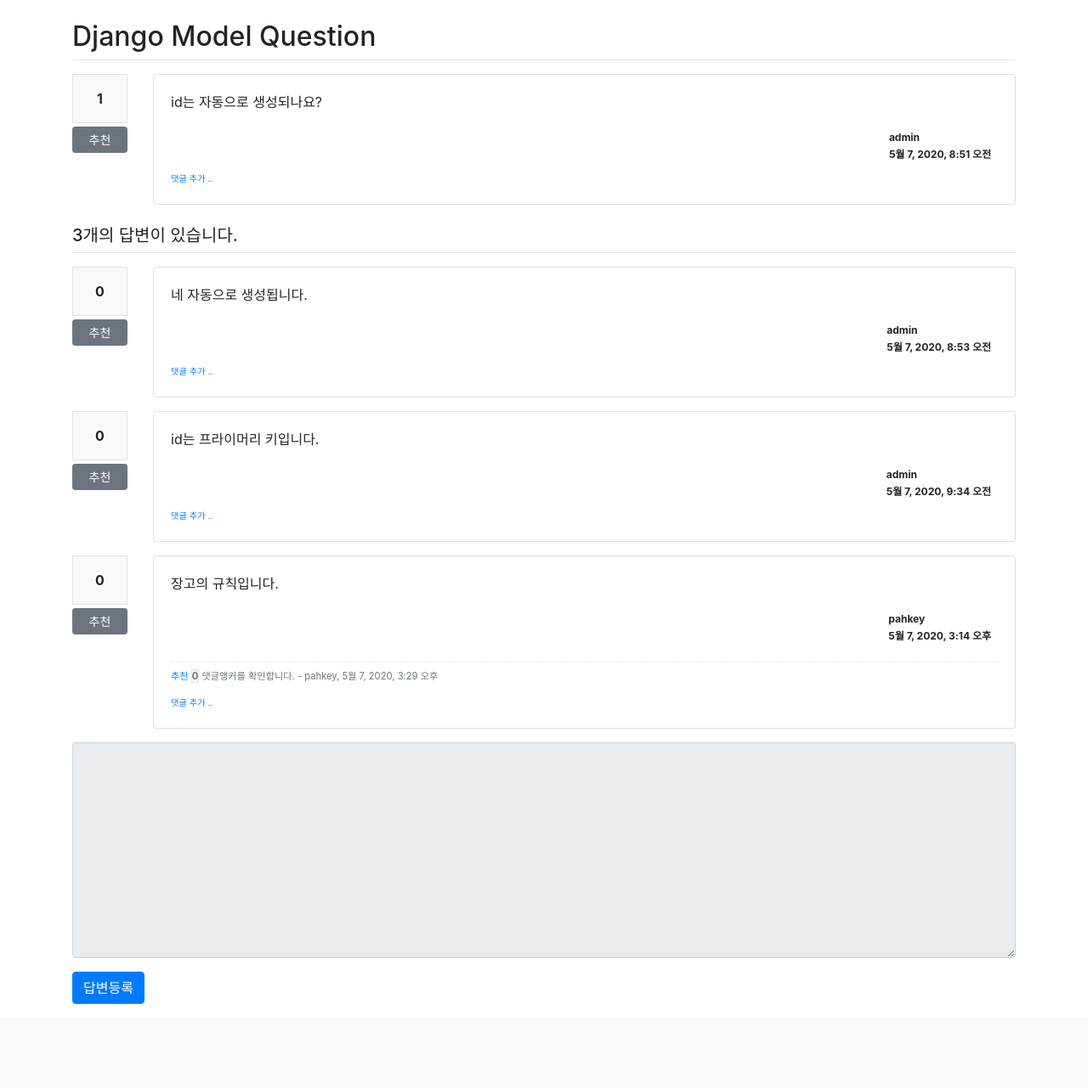
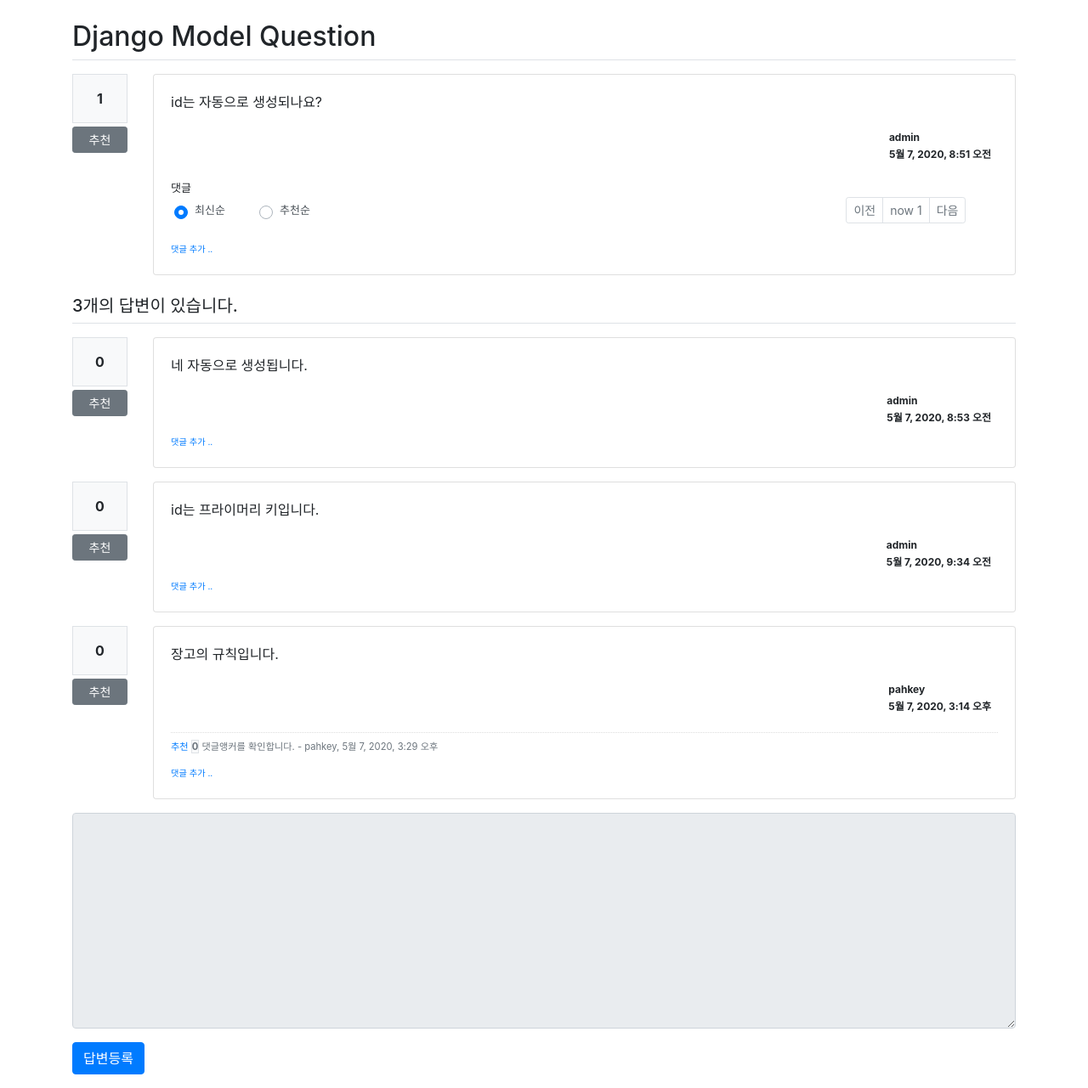
Before and after one commit to Honghyeonji/webserver-AD, a Django app: page /pybo/2/ in a window 1280 px wide. Shown: the part 57-1338 px from the top of the page at 85% size. Before the commit the page ends 1239 px from the top, so only its background shows below. Run offline with Django 3.2, Linux system fonts and the light colour scheme; data comes from the database, SQL or seed files in the repository; both versions use the stored data as it was after the commit; parts of the project's set-up code (start-up, migrations or seed data) failed here and were passed over; some libraries are stand-ins or nearby versions.

Commit message:
feat: 댓글 페이징

```diff
--- a/djangobook-3-15/djangobook-3-15/pybo/views/base_views.py
+++ b/djangobook-3-15/djangobook-3-15/pybo/views/base_views.py
@@ -2,7 +2,7 @@
 from django.db.models import Q, Count
 from django.shortcuts import render, get_object_or_404
 
-from ..models import Question
+from ..models import Question, Comment
 
 
 def index(request):
@@ -44,5 +44,17 @@
     pybo 내용 출력
     """
     question = get_object_or_404(Question, pk=question_id)
-    context = {'question': question}
+
+    page=request.GET.get('page', '1')
+    so = request.GET.get('so', 'recent')
+
+    if so == 'recommend':
+        questionComment_list = Comment.objects.filter(Q(question = question_id)).annotate(num_voter = Count('voter')).order_by('-num_voter', '-create_date')
+    else:
+        questionComment_list = Comment.objects.filter(Q(question = question_id)).order_by('-create_date')
+
+    paginator = Paginator(questionComment_list, 10)
+    page_obj = paginator.get_page(page)
+
+    context = {'question': question, 'page': page, 'so':so, 'comments': page_obj}
     return render(request, 'pybo/question_detail.html', context)
--- a/djangobook-3-15/djangobook-3-15/templates/pybo/question_detail.html
+++ b/djangobook-3-15/djangobook-3-15/templates/pybo/question_detail.html
@@ -48,10 +48,46 @@
                            data-uri="{% url 'pybo:question_delete' question.id  %}">삭제</a>
                     </div>
                     {% endif %}
+                    <div class="mt-3" style='font-size: small'>댓글</div>
+                    <div class="row ml-1" sytle="width: 100%">
+                        <div class="custom-control custom-radio form-control so" style='width: 100px; border: none'>
+                            <input type="radio" id="customRadio1" name="customRadio" value="recent" class="custom-control-input" {% if so == 'recent' %}checked{% endif %}>
+                            <label class="custom-control-label" for="customRadio1" style='font-size: small'>최신순</label>
+                        </div>
+                        <div class="custom-control custom-radio form-control so" style='width: 100px; border: none; margin-right: 60%'>
+                            <input type="radio" id="customRadio2" name="customRadio" value="recommend" class="custom-control-input" {% if so == 'recommend' %}checked{% endif %}>
+                            <label class="custom-control-label" for="customRadio2" style='font-size: small'>추천순</label>
+                        </div>
+                        <div style="float: right; display: inline-block">
+                            <ul class="pagination justify-content-center pagination-sm">
+                                {% if comments.has_previous %}
+                                <li class="page-item">
+                                    <a class="page-link" data-page="{{ comments.previous_page_number }}" href="#">이전</a>
+                                </li>
+                                {% else %}
+                                <li class="page-item disabled">
+                                    <a class="page-link" tabindex="-1" aria-disabled="true" href="#">이전</a>
+                                </li>
+                                {% endif %}
+                                <li class="page-item disabled">
+                                    <a class="page-link" href="#" tabindex="-1">now {{ page }}</a>
+                                </li>
+                                {% if comments.has_next %}
+                                <li class="page-item">
+                                    <a class="page-link" data-page="{{ comments.next_page_number }}" href="#">다음</a>
+                                </li>
+                                {% else %}
+                                <li class="page-item disabled">
+                                    <a class="page-link" tabindex="-1" aria-disabled="true" href="#">다음</a>
+                                </li>
+                                {% endif %}
+                            </ul>
+                        </div>
+                    </div>
                     <!-- 질문 댓글 Start -->
-                    {% if question.comment_set.count > 0 %}
-                    <div class="mt-3">
-                    {% for comment in question.comment_set.all %}
+                    {% if comments %}
+                    <div>
+                    {% for comment in comments %}
                         <a name="comment_{{ comment.id }}"></a>
                                     <div class="comment py-3 text-muted">
                                         <a href="#" data-uri="{% url 'pybo:vote_comment' comment.id  %}"class="recommend">추천</a>
@@ -171,6 +207,10 @@
         <input type="submit" value="답변등록" class="btn btn-primary">
     </form>
 </div>
+<form id="searchForm" method="get" action="{% url 'pybo:detail' question.id %}">
+    <input type="hidden" id="page" name="page" value="{{ page }}">
+    <input type="hidden" id="so" name="so" value="{{ so }}">
+</form>
 {% endblock %}
 {% block script %}
 <script type='text/javascript'>
@@ -185,6 +225,16 @@
             location.href = $(this).data('uri');
         }
     });
+    $(".page-link").on('click', function() {
+        $("#page").val($(this).data("page"));
+        $("#searchForm").submit();
+    });
+    $(".so").change(function() {
+        var value = $('input[name="customRadio"]:checked').val();
+        $("#so").val(value);
+        $("#page").val(1);
+        $("#searchForm").submit();
+    });
 });
 </script>
 {% endblock %}
```
Also changed, not shown: djangobook-3-15/djangobook-3-15/pybo/views/questionComment_views.py (deleted, +0 -22 lines), djangobook-3-15/djangobook-3-15/db.sqlite3, djangobook-3-15/djangobook-3-15/pybo/migrations/0009_merge_20230607_0151.py (added).
